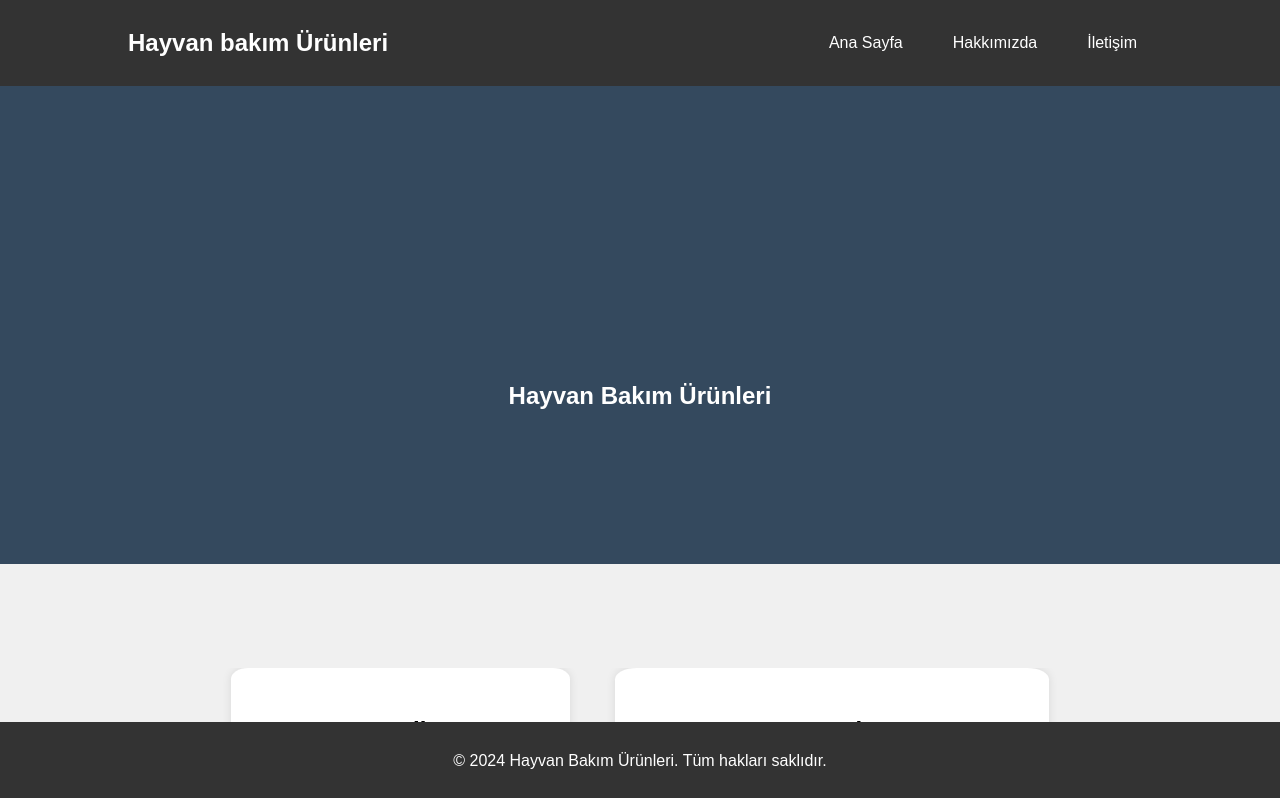
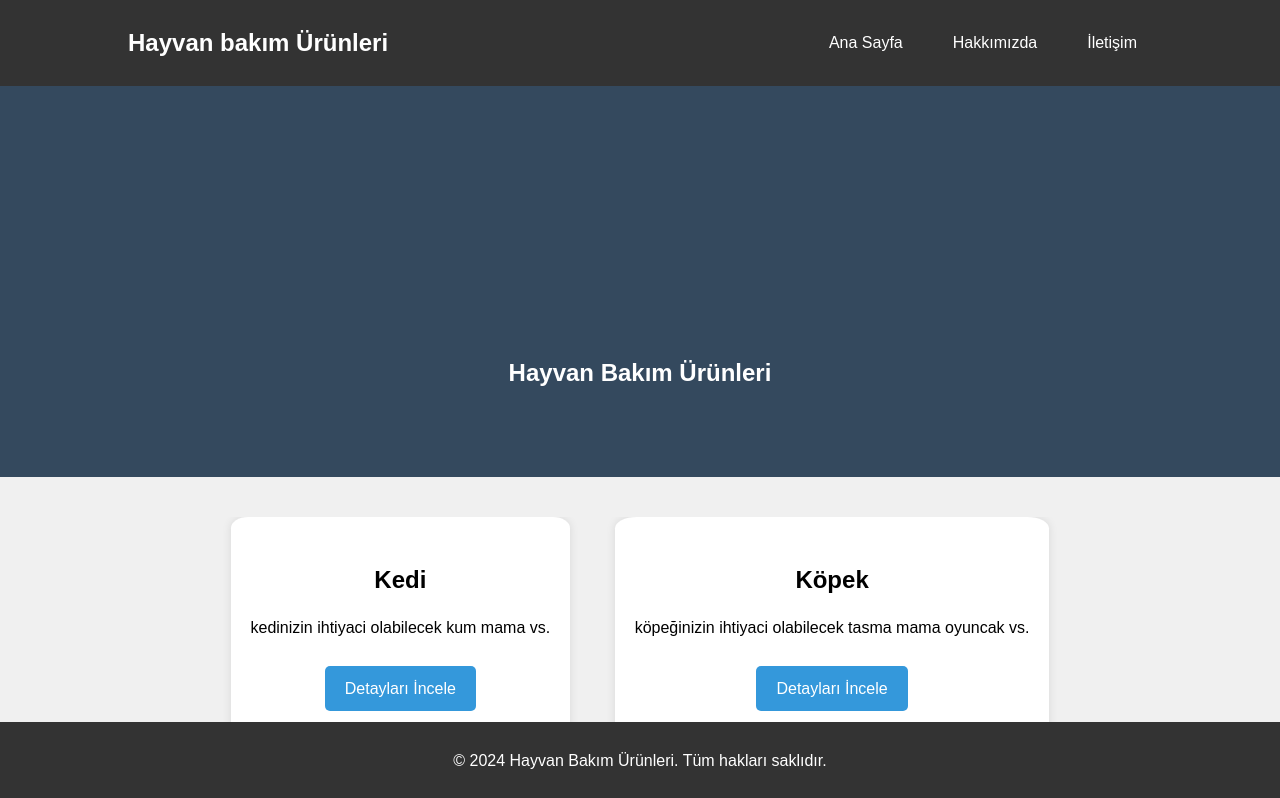
Before and after one commit to Wintor16/wintor16.github.io, a plain HTML site: page hayvan.html in a window 1280 px wide. Shown: the top 798 px of the page. Drawn offline with Linux system fonts and the light colour scheme.

Commit message:
Add files via upload

```diff
--- a/yemek.css
+++ b/yemek.css
@@ -121,9 +121,9 @@ nav ul li a:hover {
 #hero {
     background: #34495e;
     color: #fff;
-    padding: 10% 10%;
+    padding: 5% 0%;
     text-align: center;
-    margin-bottom: 5%;
+
 }
 
 #hero h2 {
```
